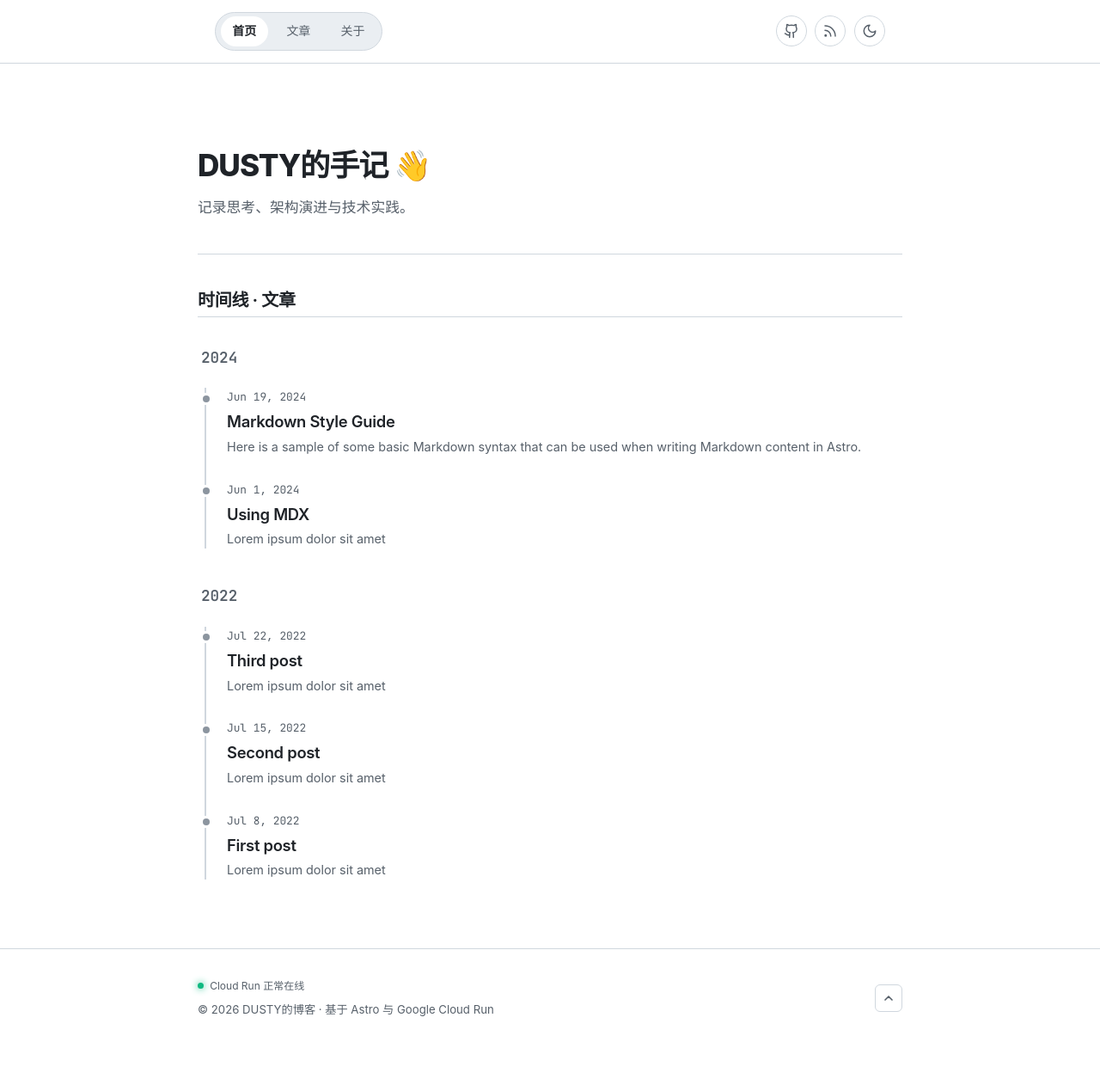
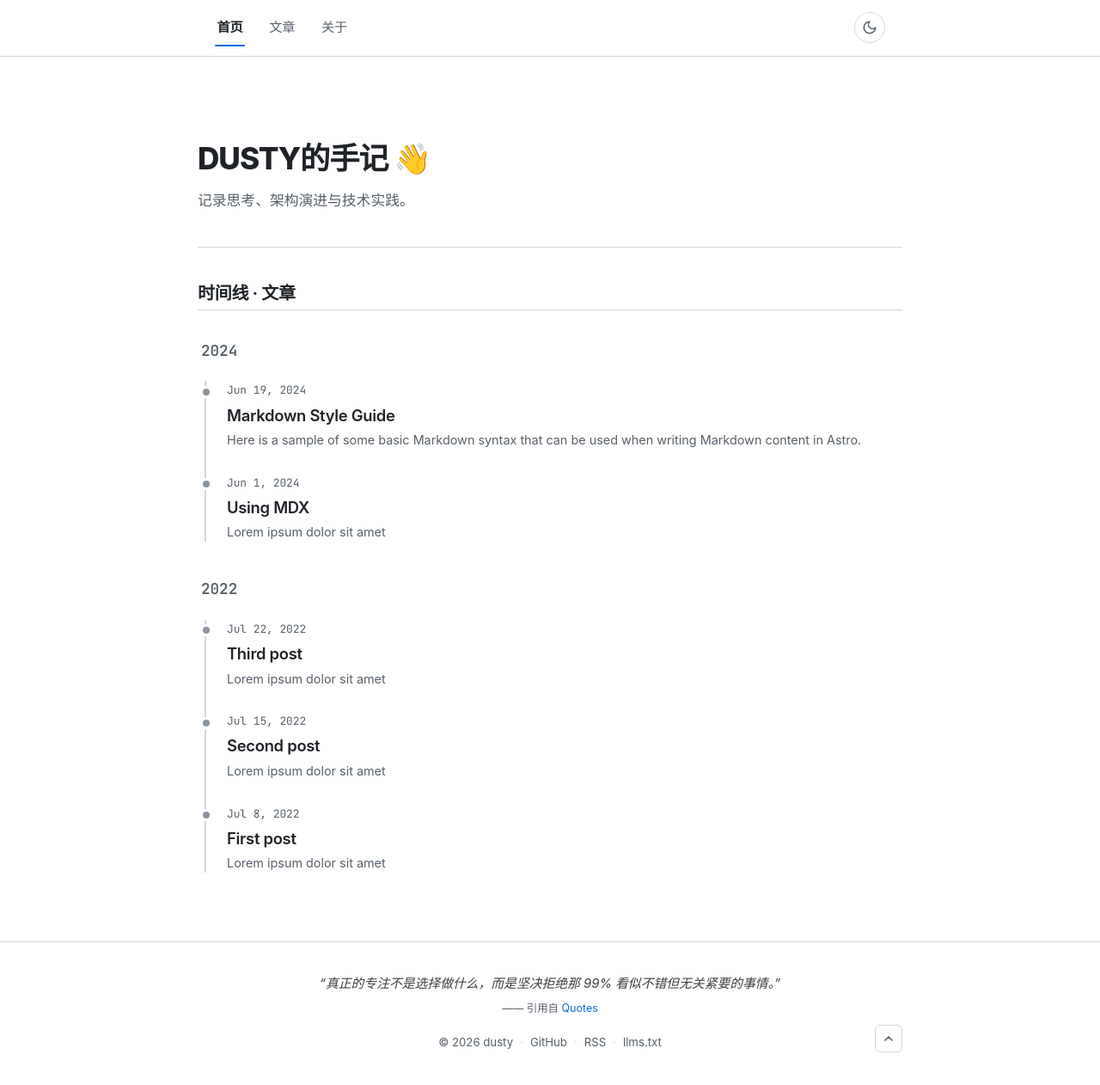
Before and after one commit to dustyat/blog, an Astro site: page / in a window 1280 px wide. Shown: the whole page at 86% size. Before the commit the page ends 1234 px from the top, so only its background shows below. Built offline with nearby package versions, Linux system fonts and the light colour scheme; Astro itself is replaced by a stand-in of ours; no server answers.

Commit message:
feat: 调整页面结构，增加动态引用另外一个项目 quotes 的随机语录。

```diff
--- a/src/components/Footer.astro
+++ b/src/components/Footer.astro
@@ -4,23 +4,31 @@ const today = new Date();
 
 <footer class="footer">
 	<div class="footer-container">
-		<div class="footer-left">
-			<div class="status-indicator">
-				<span class="status-dot"></span>
-				<span class="status-text">Cloud Run 正常在线</span>
+		<div class="footer-content">
+			<!-- 随机语录区域（默认兜底 + 客户端动态随机拉取） -->
+			<div id="footer-quote-box" class="footer-quote-box">
+				<p id="footer-quote-text" class="footer-motto">“真正的专注不是选择做什么，而是坚决拒绝那 99% 看似不错但无关紧要的事情。”</p>
+				<p id="footer-quote-author" class="footer-quote-author">
+					—— 引用自 <a href="https://quotes.dustyat.com" target="_blank" rel="noopener noreferrer" class="quote-link">Quotes</a>
+				</p>
 			</div>
-			<p class="copyright">
-				&copy; {today.getFullYear()} DUSTY的博客 · 基于 Astro 与 Google Cloud Run
-			</p>
+
+			<div class="footer-meta">
+				<span>&copy; {today.getFullYear()} dusty</span>
+				<span class="sep">·</span>
+				<a href="https://github.com/dustyat/blog" target="_blank" rel="noopener noreferrer">GitHub</a>
+				<span class="sep">·</span>
+				<a href="/rss.xml">RSS</a>
+				<span class="sep">·</span>
+				<a href="/llms.txt" target="_blank">llms.txt</a>
+			</div>
 		</div>
 
-		<div class="footer-right">
-			<button id="back-to-top" class="back-to-top" aria-label="Back to top" title="回到顶部">
-				<svg xmlns="http://www.w3.org/2000/svg" width="16" height="16" viewBox="0 0 24 24" fill="none" stroke="currentColor" stroke-width="2.5" stroke-linecap="round" stroke-linejoin="round">
-					<path d="m18 15-6-6-6 6"/>
-				</svg>
-			</button>
-		</div>
+		<button id="back-to-top" class="back-to-top" aria-label="Back to top" title="回到顶部">
+			<svg xmlns="http://www.w3.org/2000/svg" width="16" height="16" viewBox="0 0 24 24" fill="none" stroke="currentColor" stroke-width="2.5" stroke-linecap="round" stroke-linejoin="round">
+				<path d="m18 15-6-6-6 6"/>
+			</svg>
+		</button>
 	</div>
 </footer>
 
@@ -29,7 +37,7 @@ const today = new Date();
 		margin-top: auto;
 		border-top: 1px solid var(--border-color);
 		background: var(--bg-surface);
-		padding: 2rem 1.25rem 3rem;
+		padding: 2.25rem 1.25rem 2.75rem;
 		transition: background-color 0.25s ease, border-color 0.25s ease;
 	}
 
@@ -37,47 +45,85 @@ const today = new Date();
 		max-width: 820px;
 		margin: 0 auto;
 		display: flex;
+		flex-direction: column;
 		align-items: center;
-		justify-content: space-between;
-		gap: 1.5rem;
-		flex-wrap: wrap;
+		justify-content: center;
+		text-align: center;
+		position: relative;
 	}
 
-	.footer-left {
+	.footer-content {
 		display: flex;
 		flex-direction: column;
-		gap: 0.4rem;
+		align-items: center;
+		gap: 1.1rem;
+		width: 100%;
 	}
 
-	.status-indicator {
-		display: inline-flex;
+	.footer-quote-box {
+		max-width: 600px;
+		display: flex;
+		flex-direction: column;
 		align-items: center;
-		gap: 0.45rem;
-		font-size: 0.75rem;
+		gap: 0.35rem;
+	}
+
+	.footer-motto {
+		margin: 0;
+		font-size: 0.925rem;
+		line-height: 1.65;
+		font-style: italic;
+		color: var(--text-color);
+		opacity: 0.88;
+	}
+
+	.footer-quote-author {
+		margin: 0;
+		font-size: 0.78rem;
 		color: var(--text-muted);
 	}
 
-	.status-dot {
-		width: 7px;
-		height: 7px;
-		background: #10b981;
-		border-radius: 50%;
-		box-shadow: 0 0 8px #10b981;
-		display: inline-block;
+	.quote-link {
+		color: var(--accent);
+		text-decoration: none;
+		transition: opacity 0.2s ease;
 	}
 
-	.copyright {
-		margin: 0;
+	.quote-link:hover {
+		text-decoration: underline;
+		opacity: 0.85;
+	}
+
+	.footer-meta {
+		display: flex;
+		align-items: center;
+		justify-content: center;
+		flex-wrap: wrap;
+		gap: 0.5rem;
 		font-size: 0.825rem;
 		color: var(--text-muted);
 	}
 
-	.footer-right {
-		display: flex;
-		align-items: center;
+	.footer-meta a {
+		color: var(--text-muted);
+		text-decoration: none;
+		transition: color 0.2s ease;
+	}
+
+	.footer-meta a:hover {
+		color: var(--accent);
+		text-decoration: underline;
+	}
+
+	.sep {
+		color: var(--border-color);
+		user-select: none;
 	}
 
 	.back-to-top {
+		position: absolute;
+		right: 0;
+		bottom: 0;
 		display: inline-flex;
 		align-items: center;
 		justify-content: center;
@@ -96,10 +142,47 @@ const today = new Date();
 		border-color: var(--accent);
 		transform: translateY(-2px);
 	}
+
+	@media (max-width: 640px) {
+		.back-to-top {
+			position: static;
+			margin-top: 0.85rem;
+		}
+	}
 </style>
 
 <script>
+	// 回到顶部
 	document.getElementById('back-to-top')?.addEventListener('click', () => {
 		window.scrollTo({ top: 0, behavior: 'smooth' });
 	});
+
+	// 从 quotes.dustyat.com 动态随机加载一条名言
+	async function fetchRandomQuote() {
+		const textEl = document.getElementById('footer-quote-text');
+		const authorEl = document.getElementById('footer-quote-author');
+		if (!textEl || !authorEl) return;
+
+		try {
+			const res = await fetch('https://quotes.dustyat.com/api/memos.json');
+			if (!res.ok) return;
+			const data = await res.json();
+			if (!Array.isArray(data) || data.length === 0) return;
+
+			// 随机选择一条
+			const randomItem = data[Math.floor(Math.random() * data.length)];
+			if (!randomItem || !randomItem.content) return;
+
+			// 去除 markdown 粗体标记等格式化字符
+			const cleanText = randomItem.content.trim().replace(/\*\*(.*?)\*\*/g, '$1');
+			textEl.innerText = `“${cleanText}”`;
+
+			const sourcePart = randomItem.source ? `${randomItem.source} · ` : '';
+			authorEl.innerHTML = `—— ${sourcePart}引用自 <a href="https://quotes.dustyat.com" target="_blank" rel="noopener noreferrer" class="quote-link">Quotes</a>`;
+		} catch (err) {
+			// 保持默认语句展示
+		}
+	}
+
+	fetchRandomQuote();
 </script>
--- a/src/components/Header.astro
+++ b/src/components/Header.astro
@@ -12,19 +12,6 @@ import ThemeToggle from './ThemeToggle.astro';
 		</div>
 
 		<div class="nav-actions">
-			<a href="https://github.com" target="_blank" rel="noopener noreferrer" class="action-icon" aria-label="GitHub" title="GitHub">
-				<svg xmlns="http://www.w3.org/2000/svg" width="18" height="18" viewBox="0 0 24 24" fill="none" stroke="currentColor" stroke-width="2" stroke-linecap="round" stroke-linejoin="round">
-					<path d="M15 22v-4a4.8 4.8 0 0 0-1-3.5c3 0 6-2 6-5.5.08-1.25-.27-2.48-1-3.5.28-1.15.28-2.35 0-3.5 0 0-1 0-3 1.5-2.64-.5-5.36-.5-8 0C6 2 5 2 5 2c-.3 1.15-.3 2.35 0 3.5A5.403 5.403 0 0 0 4 9c0 3.5 3 5.5 6 5.5-.39.49-.68 1.05-.85 1.65-.17.6-.22 1.23-.15 1.85v4"></path>
-					<path d="M9 18c-4.51 2-5-2-7-2"></path>
-				</svg>
-			</a>
-			<a href="/rss.xml" class="action-icon" aria-label="RSS Feed" title="RSS Feed">
-				<svg xmlns="http://www.w3.org/2000/svg" width="18" height="18" viewBox="0 0 24 24" fill="none" stroke="currentColor" stroke-width="2" stroke-linecap="round" stroke-linejoin="round">
-					<path d="M4 11a9 9 0 0 1 9 9"></path>
-					<path d="M4 4a16 16 0 0 1 16 16"></path>
-					<circle cx="5" cy="19" r="1"></circle>
-				</svg>
-			</a>
 			<ThemeToggle />
 		</div>
 	</nav>
@@ -55,11 +42,7 @@ import ThemeToggle from './ThemeToggle.astro';
 	.nav-links {
 		display: flex;
 		align-items: center;
-		gap: 0.5rem;
-		background: var(--border-subtle);
-		padding: 0.25rem 0.35rem;
-		border-radius: var(--radius-full);
-		border: 1px solid var(--border-color);
+		gap: 1.6rem;
 	}
 
 	.nav-actions {
--- a/src/components/HeaderLink.astro
+++ b/src/components/HeaderLink.astro
@@ -16,14 +16,14 @@ const isActive = normalizedHref === '/' ? normalizedPathname === '/' : normalize
 
 <style>
 	a {
+		position: relative;
 		display: inline-flex;
 		align-items: center;
-		padding: 0.35rem 0.85rem;
-		font-size: 0.875rem;
+		padding: 0.35rem 0.15rem;
+		font-size: 0.95rem;
 		font-weight: 500;
 		color: var(--text-muted);
-		border-radius: var(--radius-full);
-		transition: all 0.2s ease;
+		transition: color 0.2s ease;
 		text-decoration: none;
 	}
 
@@ -33,8 +33,18 @@ const isActive = normalizedHref === '/' ? normalizedPathname === '/' : normalize
 
 	a.active {
 		color: var(--text-color);
-		background: var(--bg-surface);
 		font-weight: 600;
-		box-shadow: var(--shadow-sm);
+	}
+
+	/* 现代极简指示条：高亮当前选中项，精致无背景 */
+	a.active::after {
+		content: '';
+		position: absolute;
+		bottom: -3px;
+		left: 0;
+		right: 0;
+		height: 2px;
+		background: var(--accent);
+		border-radius: 2px;
 	}
 </style>
```
